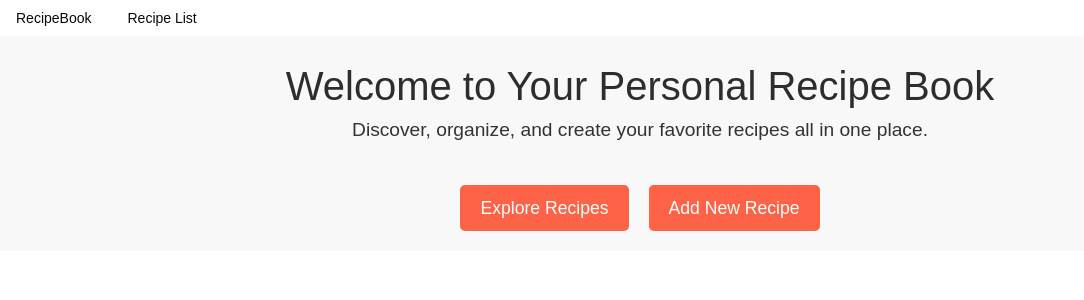
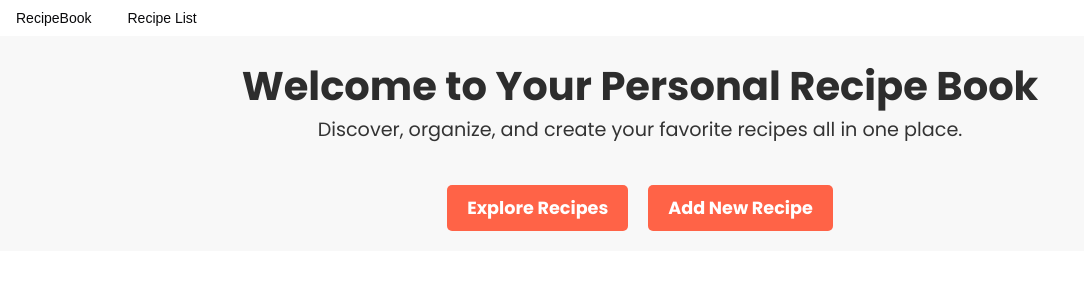
Before and after one commit to Rithsagea/RecipeBook, a Next.js app in the folder client/: page / in a window 1280 px wide. Shown: the top 300 px of the page, without its empty margins (0-1084 px from the left). Built offline with nearby package versions, Linux system fonts and the light colour scheme.

Commit message:
Bold Font

```diff
--- a/client/app/page.tsx
+++ b/client/app/page.tsx
@@ -3,19 +3,30 @@
 
 import React from 'react';
 
+// Import the font from Google Fonts using the Next.js font optimization if applicable
+import { Poppins } from 'next/font/google'; // Optional if you're using Next.js font optimization
+
+// Use Google Fonts link for non-Next.js apps in <head> of _document.js or HTML file.
+// <link href="https://fonts.googleapis.com/css2?family=Poppins:wght@400;700&display=swap" rel="stylesheet" />
+
+// Use the Poppins font if using Next.js font optimization
+const poppins = Poppins({
+  weight: ['400', '700'], // Regular and bold
+  subsets: ['latin'],
+});
+
+// Define a functional component for the Welcome Page
 const WelcomePage: React.FC = () => {
-  // Navigate to the recipes page
   const navigateToRecipes = () => {
     window.location.href = '/recipes'; // Change the route as needed
   };
 
-  // Navigate to the add new recipe page
   const navigateToAddRecipe = () => {
     window.location.href = '/add-recipe'; // Change the route as needed
   };
 
   return (
-    <div style={styles.container}>
+    <div className={poppins.className} style={styles.container}>
       <header style={styles.header}>
         <h1 style={styles.title}>Welcome to Your Personal Recipe Book</h1>
         <p style={styles.description}>
@@ -38,7 +49,7 @@ const WelcomePage: React.FC = () => {
 // Define inline styles (optional)
 const styles: { [key: string]: React.CSSProperties } = {
   container: {
-    fontFamily: 'Arial, sans-serif',
+    fontFamily: "'Poppins', sans-serif", // Set the Poppins font
     backgroundColor: '#f8f8f8',
     color: '#333',
     padding: '20px',
@@ -50,9 +61,11 @@ const styles: { [key: string]: React.CSSProperties } = {
   title: {
     fontSize: '2.5em',
     color: '#2d2d2d',
+    fontWeight: 700, // Bold
   },
   description: {
     fontSize: '1.2em',
+    fontWeight: 400, // Regular weight
   },
   buttonContainer: {
     marginTop: '20px',
@@ -66,6 +79,7 @@ const styles: { [key: string]: React.CSSProperties } = {
     borderRadius: '5px',
     cursor: 'pointer',
     margin: '0 10px',
+    fontWeight: 700, // Make buttons bold
   },
 };
 
```
